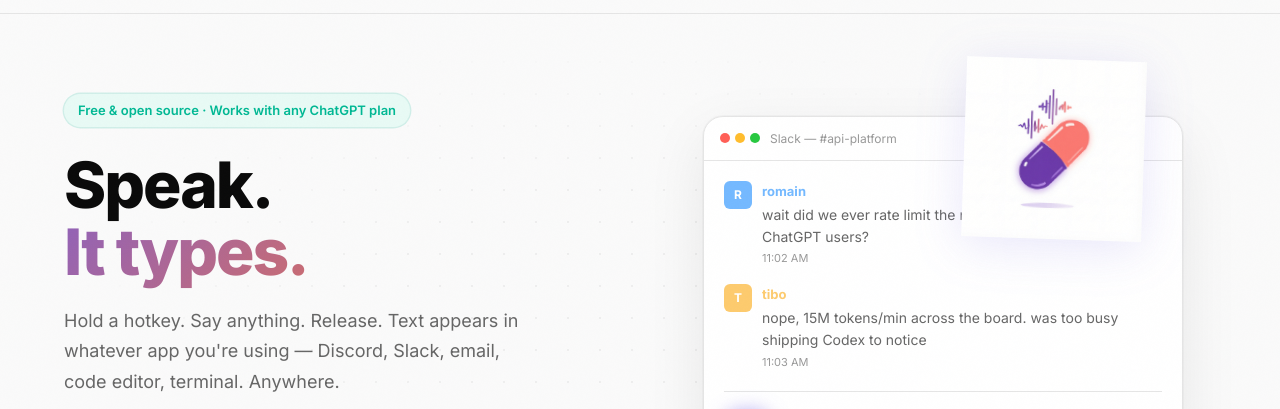
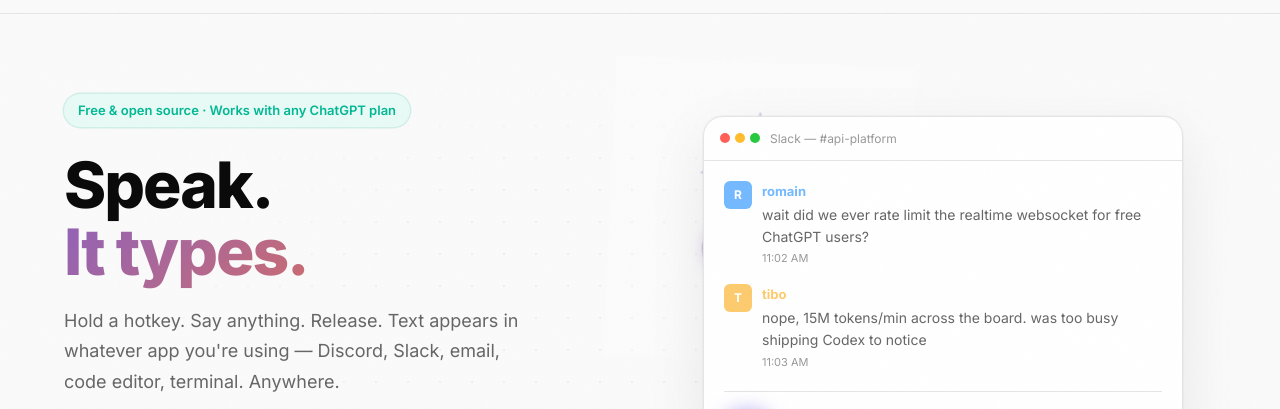
Before and after one commit to chokshiroshan/chatflow, a website: page LandingPage/index.html in a window 1280 px wide. Shown: the part 57-466 px from the top of the page. Drawn offline with Linux system fonts and the light colour scheme.

Commit message:
fix: illustration as subtle decorative element behind demo window (25% opacity, 300px, top-left of visual)
Less 'floating random thing', more 'ambient texture'

```diff
--- a/LandingPage/index.html
+++ b/LandingPage/index.html
@@ -61,13 +61,11 @@
           </div>
         </div>
 
-        <!-- Hero illustration -->
-        <div class="hero-illustration">
-          <img src="hero-illustration.png" alt="ChatFlow voice pill" />
-        </div>
-
-        <!-- Hero visual -->
         <div class="hero-visual">
+          <!-- Decorative illustration behind demo window -->
+          <div class="hero-illustration">
+            <img src="hero-illustration.png" alt="" />
+          </div>
           <div class="demo-window">
             <div class="demo-titlebar">
               <span class="demo-dots"><i></i><i></i><i></i></span>
--- a/LandingPage/styles.css
+++ b/LandingPage/styles.css
@@ -998,26 +998,35 @@
   transition: all 0.2s ease;
 }
 
-/* Hero illustration */
+/* Hero illustration - decorative behind demo window */
+.hero-visual {
+  position: relative;
+}
+
 .hero-illustration {
   position: absolute;
-  top: 10%;
-  right: 8%;
-  width: 180px;
-  z-index: 2;
+  top: -40px;
+  left: -60px;
+  width: 300px;
+  z-index: 0;
   pointer-events: none;
-  animation: float-illustration 6s ease-in-out infinite alternate;
+  opacity: 0.25;
+  animation: float-illustration 8s ease-in-out infinite alternate;
 }
 
 .hero-illustration img {
   width: 100%;
   height: auto;
-  filter: drop-shadow(0 8px 24px rgba(108, 92, 231, 0.15));
+}
+
+.hero-visual .demo-window {
+  position: relative;
+  z-index: 1;
 }
 
 @keyframes float-illustration {
-  0% { transform: translateY(0px) rotate(-2deg); }
-  100% { transform: translateY(-12px) rotate(2deg); }
+  0% { transform: translateY(0px) rotate(-3deg); }
+  100% { transform: translateY(-15px) rotate(3deg); }
 }
 
 @media (max-width: 768px) {
```
